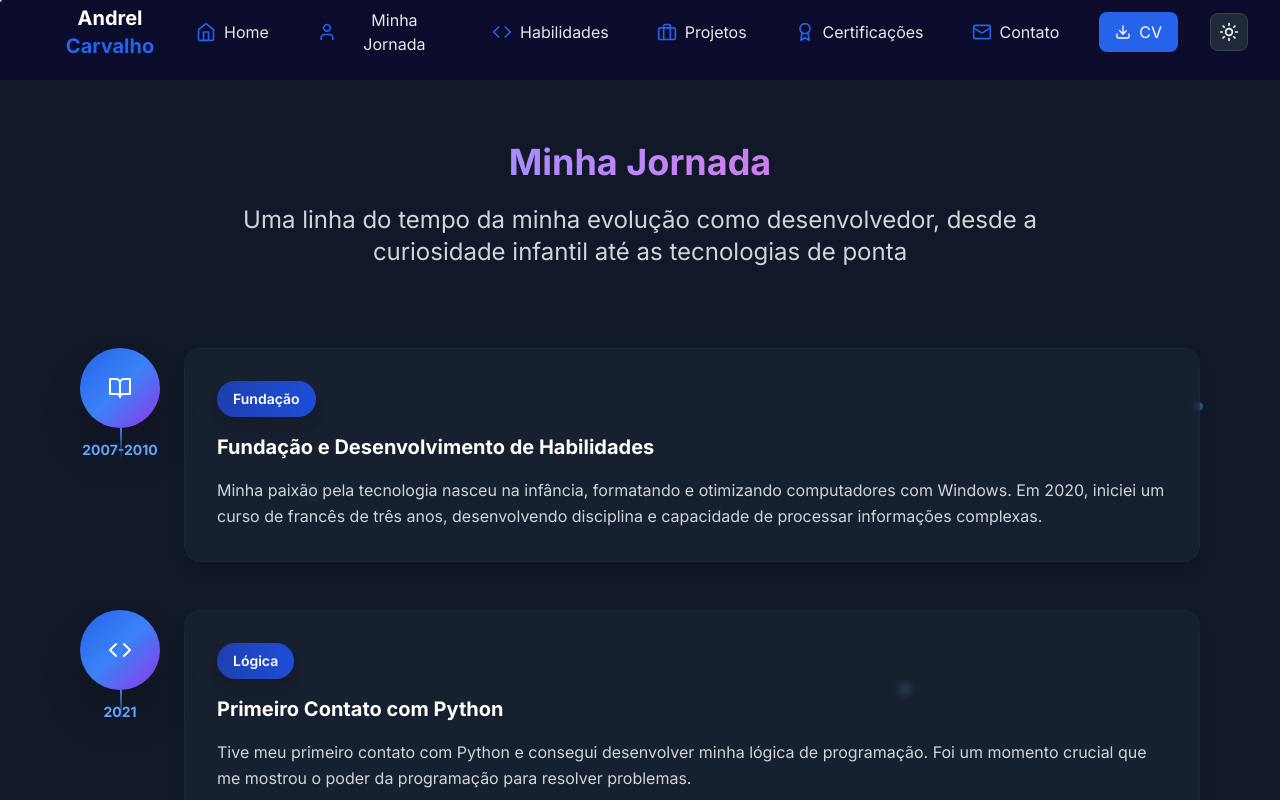
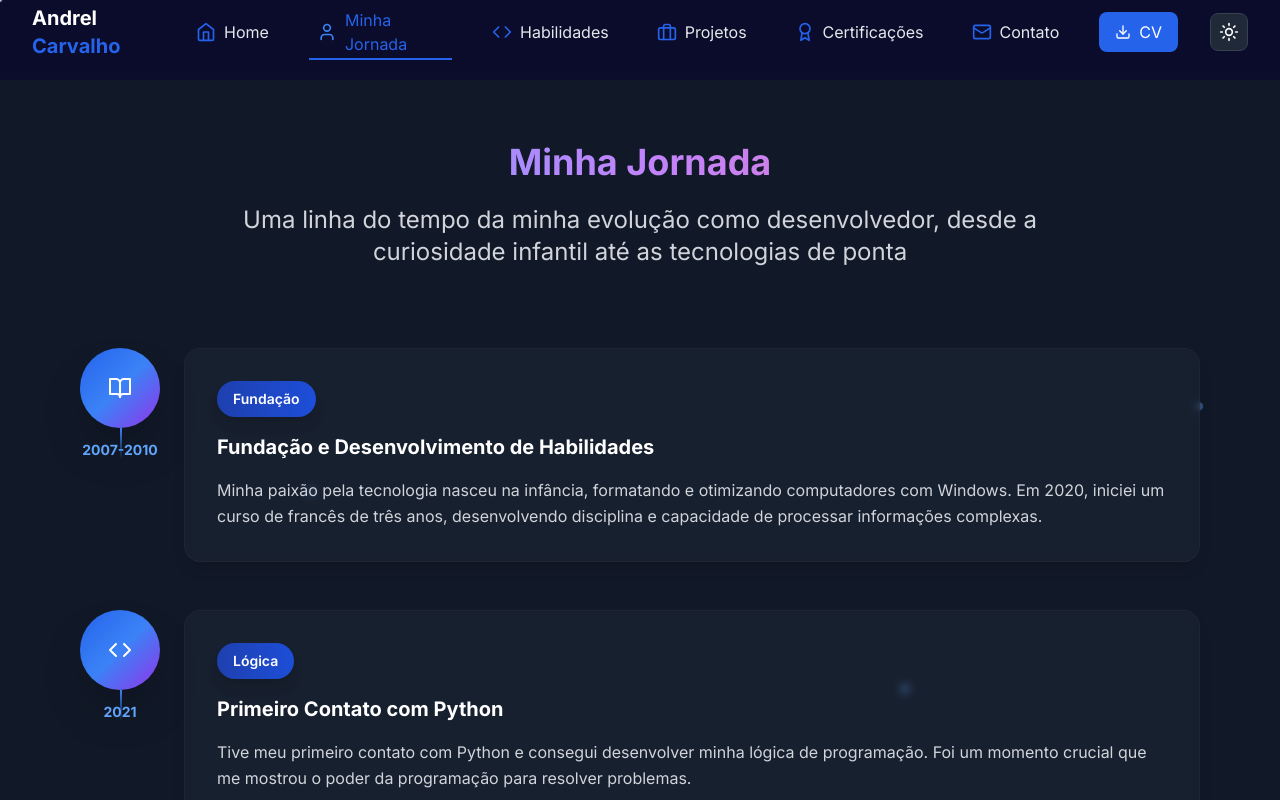
Before and after one commit to SpeedyxBR/andrel.dev, a Next.js app: page /jornada in a window 1280 px wide. Shown: the top 800 px of the page. Built offline with nearby package versions, Linux system fonts and the light colour scheme.

Commit message:
refactor(header): update navigation to use Next.js Link routing - Replace scrollToSection with Next.js Link components - Add usePathname for active route detection - Update desktop and mobile navigation with route links - Add visual indicators for active page

```diff
--- a/src/components/layout/Header.tsx
+++ b/src/components/layout/Header.tsx
@@ -1,5 +1,7 @@
 import { useState, useEffect } from "react";
 import { motion, AnimatePresence } from "framer-motion";
+import Link from "next/link";
+import { usePathname } from "next/navigation";
 import {
   Menu,
   X,
@@ -23,6 +25,7 @@ const Header = ({
 }) => {
   const [isMenuOpen, setIsMenuOpen] = useState(false);
   const [isScrolled, setIsScrolled] = useState(false);
+  const pathname = usePathname();
 
   useEffect(() => {
     const handleScroll = () => {
@@ -41,22 +44,19 @@ const Header = ({
     document.body.removeChild(link);
   };
 
-  const scrollToSection = (sectionId: string) => {
-    const element = document.getElementById(sectionId);
-    if (element) {
-      element.scrollIntoView({ behavior: "smooth" });
-      setIsMenuOpen(false);
-    }
+  const menuItems = [
+    { href: "/", label: "Home", icon: <Home size={20} /> },
+    { href: "/jornada", label: "Minha Jornada", icon: <User size={20} /> },
+    { href: "/habilidades", label: "Habilidades", icon: <Code size={20} /> },
+    { href: "/projetos", label: "Projetos", icon: <Briefcase size={20} /> },
+    { href: "/certificacoes", label: "Certificações", icon: <Award size={20} /> },
+    { href: "/contato", label: "Contato", icon: <Mail size={20} /> },
+  ];
+
+  const isActiveRoute = (href: string) => {
+    if (href === "/") return pathname === "/";
+    return pathname.startsWith(href);
   };
-
-  const menuItems = [
-    { id: "home", label: "Home", icon: <Home size={20} /> },
-    { id: "about", label: "Minha Jornada", icon: <User size={20} /> },
-    { id: "skills", label: "Habilidades", icon: <Code size={20} /> },
-    { id: "projects", label: "Projetos", icon: <Briefcase size={20} /> },
-    { id: "certifications", label: "Certificações", icon: <Award size={20} /> },
-    { id: "contact", label: "Contato", icon: <Mail size={20} /> },
-  ];
 
   return (
     <>
@@ -77,15 +77,15 @@ const Header = ({
         >
           <div className="flex justify-between items-center h-16">
             <div className="flex items-center">
-              <button
-                onClick={() => scrollToSection("home")}
+              <Link
+                href="/"
                 className={`text-lg sm:text-xl ipad:text-xl lg:text-xl font-bold hover:scale-105 transition-transform duration-200 cursor-pointer header-logo ${
                   darkMode ? "text-white" : "text-gray-900"
                 } focus:outline-none focus:ring-2 focus:ring-blue-500 focus:ring-offset-2 rounded`}
                 aria-label="Ir para o início da página"
               >
                 Andrel <span className="text-blue-600">Carvalho</span>
-              </button>
+              </Link>
             </div>
 
             {/* Desktop Navigation */}
@@ -94,25 +94,35 @@ const Header = ({
               role="menubar"
             >
               {menuItems.map((item) => (
-                <button
-                  key={item.id}
-                  onClick={() => scrollToSection(item.id)}
-                  className="relative group text-black dark:text-gray-200 transition-colors duration-200 flex items-center gap-2 focus:outline-none focus:ring-2 focus:ring-blue-500 focus:ring-offset-2 rounded px-2 py-1"
+                <Link
+                  key={item.href}
+                  href={item.href}
+                  className={`relative group transition-colors duration-200 flex items-center gap-2 focus:outline-none focus:ring-2 focus:ring-blue-500 focus:ring-offset-2 rounded px-2 py-1 ${
+                    isActiveRoute(item.href)
+                      ? "text-blue-600"
+                      : "text-black dark:text-gray-200"
+                  }`}
                   role="menuitem"
-                  aria-label={`Ir para a seção ${item.label}`}
+                  aria-label={`Ir para ${item.label}`}
                 >
                   <span
-                    className="text-blue-600 group-hover:text-blue-500 transition-colors duration-200"
+                    className={`${
+                      isActiveRoute(item.href)
+                        ? "text-blue-500"
+                        : "text-blue-600 group-hover:text-blue-500"
+                    } transition-colors duration-200`}
                     aria-hidden="true"
                   >
                     {item.icon}
                   </span>
                   <span className="z-10 relative">{item.label}</span>
                   <span
-                    className="absolute left-0 bottom-0 w-full h-0.5 bg-blue-600 transform scale-x-0 group-hover:scale-x-100 transition-transform origin-left duration-300"
+                    className={`absolute left-0 bottom-0 w-full h-0.5 bg-blue-600 transform transition-transform origin-left duration-300 ${
+                      isActiveRoute(item.href) ? "scale-x-100" : "scale-x-0 group-hover:scale-x-100"
+                    }`}
                     aria-hidden="true"
                   />
-                </button>
+                </Link>
               ))}
               <button
                 onClick={handleDownloadCV}
@@ -268,26 +278,37 @@ const Header = ({
               {/* Menu Items */}
               <div className="flex-1 space-y-2">
                 {menuItems.map((item, index) => (
-                  <motion.button
-                    key={item.id}
+                  <motion.div
+                    key={item.href}
                     initial={{ opacity: 0, x: 20 }}
                     animate={{ opacity: 1, x: 0 }}
                     transition={{ delay: 0.2 + index * 0.1 }}
                     whileHover={{ scale: 1.02, x: 5 }}
                     whileTap={{ scale: 0.98 }}
-                    onClick={() => scrollToSection(item.id)}
+                  >
+                    <Link
+                      href={item.href}
+                      onClick={() => setIsMenuOpen(false)}
                       className={`relative group text-left w-full p-4 rounded-xl transition-all duration-200 flex items-center gap-4 focus:outline-none focus:ring-2 focus:ring-blue-500 focus:ring-offset-2 ${
-                      darkMode
+                        isActiveRoute(item.href)
+                          ? darkMode
+                            ? "text-blue-400 bg-gray-800/50"
+                            : "text-blue-600 bg-blue-50"
+                          : darkMode
                             ? "text-gray-200 hover:text-blue-400 hover:bg-gray-800/50"
                             : "text-gray-700 hover:text-blue-600 hover:bg-blue-50"
                       }`}
                       role="menuitem"
-                    aria-label={`Ir para a seção ${item.label}`}
+                      aria-label={`Ir para ${item.label}`}
                     >
                       <motion.span
                         whileHover={{ rotate: 5 }}
                         className={`p-2 rounded-lg ${
-                        darkMode
+                          isActiveRoute(item.href)
+                            ? darkMode
+                              ? "bg-blue-500/30 text-blue-300"
+                              : "bg-blue-200 text-blue-700"
+                            : darkMode
                               ? "bg-blue-600/20 text-blue-400"
                               : "bg-blue-100 text-blue-600"
                         }`}
@@ -296,11 +317,12 @@ const Header = ({
                       </motion.span>
                       <span className="font-medium">{item.label}</span>
                       <motion.div
-                      initial={{ scaleX: 0 }}
+                        initial={{ scaleX: isActiveRoute(item.href) ? 1 : 0 }}
                         whileHover={{ scaleX: 1 }}
                         className="absolute bottom-0 left-4 right-4 h-0.5 bg-blue-500 origin-left"
                       />
-                  </motion.button>
+                    </Link>
+                  </motion.div>
                 ))}
               </div>
 
```
Lines whose indentation alone changed are shown as unchanged.
